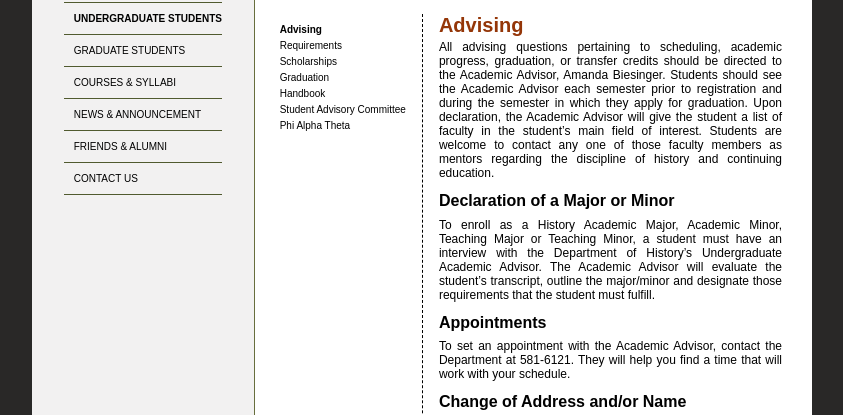
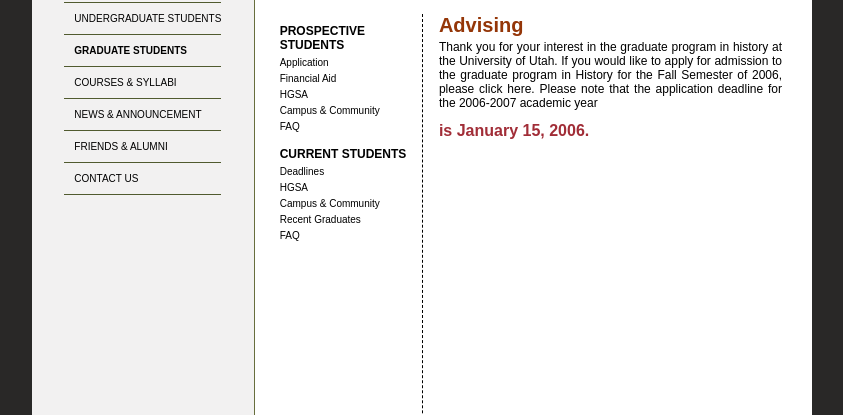
Before and after one commit to ProjektWade/HUMIS_Homepage, a plain HTML site: page UNDERGRADUATE-Graduate-Students.html in a window 1280 px wide. Shown: the part 248-663 px from the top of the page, without its empty margins (218-1061 px from the left). Drawn offline with Linux system fonts and the light colour scheme.

Commit message:
Added new student plage called Undergraduate-graduate-students

```diff
--- a/UNDERGRADUATE-Graduate-Students.html
+++ b/UNDERGRADUATE-Graduate-Students.html
@@ -23,8 +23,8 @@
       <nav>
         <a href="about-us.html">About us</a>
         <a href="faculty-and-staff.html">Faculty &amp; Staff</a>
-        <a href="UNDERGRADUATE-STUDENTS.html" class="active">Undergraduate Students</a>
-        <a href="">Graduate Students</a>
+        <a href="UNDERGRADUATE-STUDENTS.html">Undergraduate Students</a>
+        <a href="UNDERGRADUATE-Graduate-Students.html" class="active">Graduate Students</a>
         <a href="#">Courses &amp; syllabi</a>
         <a href="#">News &amp; announcement</a>
         <a href="#">Friends &amp; alumni</a>
@@ -61,16 +61,23 @@
 
               <div class="category top" style="margin-top: 10px; font-size: 10px;">
                 <ul class="list-space">
-                  <li style="font-weight: bold">Advising</li>
-                  <li>Requirements</li>
-                  <li>Scholarships</li>
-                  <li>Graduation</li>
-                  <li>Handbook</li>
-                  <li>Student Advisory Committee</li>
-                  <li>Phi Alpha Theta</li>
+                  <li style="font-weight: bold; font-size: 12px">PROSPECTIVE STUDENTS</li>
+                  <li>Application</li>
+                  <li>Financial Aid</li>
+                  <li>HGSA</li>
+                  <li>Campus & Community</li>
+                  <li>FAQ</li>
+                </ul>
+
+                <ul class="list-space" style="margin-top: 10px;">
+                  <li style="font-weight: bold; font-size: 12px">CURRENT STUDENTS</li>
+                  <li>Deadlines</li>
+                  <li>HGSA</li>
+                  <li>Campus & Community</li>
+                  <li>Recent Graduates</li>
+                  <li>FAQ</li>
                 </ul>
               </div>
-
             </div>
 
             <div class="bottom">
@@ -80,40 +87,14 @@
           <aside class="right-column">
             <h5>Advising</h5>
             <p style="margin-top: -30px;">
-              All advising questions pertaining to scheduling, academic
-              progress, graduation, or transfer credits should be directed
-              to the Academic Advisor, Amanda Biesinger. Students
-              should see the Academic Advisor each semester prior to
-              registration and during the semester in which they apply
-              for graduation. Upon declaration, the Academic Advisor
-              will give the student a list of faculty in the student’s main
-              field of interest. Students are welcome to contact any one of
-              those faculty members as mentors regarding the discipline
-              of history and continuing education.
+              Thank you for your interest in the graduate program in
+              history at the University of Utah. If you would like to apply
+              for admission to the graduate program in History for the
+              Fall Semester of 2006, please click here. Please note that
+              the application deadline for the 2006-2007 academic year
             </p>
-              <h6 style="color: black ;">Declaration of a Major or Minor</h6>
-            <p style="margin-top: -30px;">
-              To enroll as a History Academic Major, Academic Minor,
-              Teaching Major or Teaching Minor, a student must have an
-              interview with the Department of History’s Undergraduate
-              Academic Advisor. The Academic Advisor will evaluate the
-              student’s transcript, outline the major/minor and designate
-              those requirements that the student must fulfill.
-            </p>
-              <h6 style="color: black ;">Appointments</h6>
-            <p style="margin-top: -30px;">
-              To set an appointment with the Academic Advisor, contact
-              the Department at 581-6121. They will help you find a
-              time that will work with your schedule.
-            </p>
-              <h6 style="color: black ;">Change of Address and/or Name</h6>
-            <p style="margin-top: -30px;">
-              Students are required to notify the Academic Advisor of
-              any change of address and/or name. If students fail to
-              do so, they could miss important information that the
-              department mails and e-mails to all majors and minors.
-              Advising
-            </p>
+            <h6>is January 15, 2006.</h6>
+
           </aside>
         </section>
 
```
Also changed, not shown: UNDERGRADUATE-Advertising.html (+1 -1 lines), UNDERGRADUATE-STUDENTS.html (+1 -1 lines), about-us.html (+2 -2 lines), contact-us.html (+2 -2 lines), faculty-and-staff.html (+2 -2 lines), faculty-listing.html (+3 -3 lines), index.html (+1 -1 lines).
